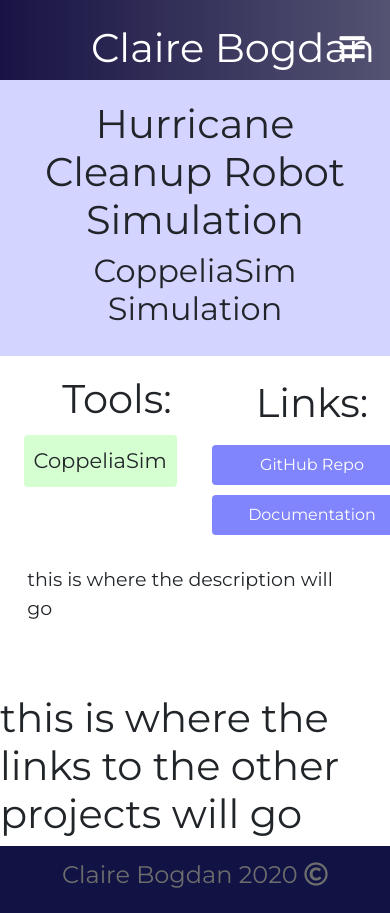
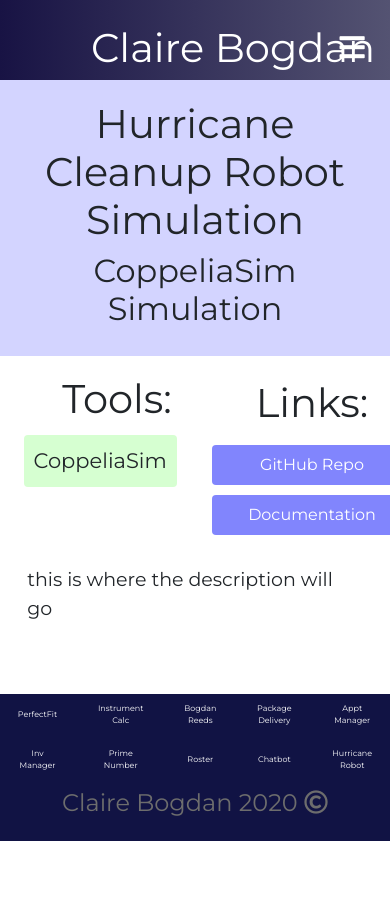
Before and after one commit to clairebogdan/portfolio, a React (Create React App) app: page /hurricane in a window 390 px wide. After the commit the page ends 844 px from the top, so only its background shows below. Built offline with nearby package versions, Linux system fonts and the light colour scheme; the HTML template or start-up script is replaced by a standard one.

Commit message:
Finished project nav bar, removed the GoBack link

```diff
--- a/src/components/navbar/ProjectNav.js
+++ b/src/components/navbar/ProjectNav.js
@@ -1,12 +1,55 @@
 import React from 'react';
 import { Link } from 'react-router-dom'
+import '../styles/ProjectNav.css'
 
 
 function ProjectNav() {
 
     return (
         <>
-        <h1>this is where the links to the other projects will go</h1>
+        <nav className='project-nav'>
+
+            <Link to="/perfectfit" className='project-nav-link'>
+                PerfectFit
+            </Link>
+
+            <Link to="/instrumentcalc" className='project-nav-link'>
+                Instrument Calc
+            </Link>
+
+            <Link to="/bogdanreeds" className='project-nav-link'>
+                Bogdan Reeds
+            </Link>
+
+            <Link to="/packagedelivery" className='project-nav-link'>
+                Package Delivery
+            </Link>
+
+            <Link to="/appointmentmanager" className='project-nav-link'>
+                Appt Manager
+            </Link>
+
+            <Link to="/inventorymanager" className='project-nav-link'>
+                Inv Manager
+            </Link>
+
+            <Link to="/primenumber" className='project-nav-link'>
+                Prime Number
+            </Link>
+
+            <Link to="/roster" className='project-nav-link'>
+                Roster
+            </Link>
+
+            <Link to="/chatbot" className='project-nav-link'>
+                Chatbot
+            </Link>
+
+            <Link to="/hurricane" className='project-nav-link'>
+                Hurricane Robot
+            </Link>
+
+        </nav>
         </>
     );
 }
--- a/src/components/pages/AppointmentManager.js
+++ b/src/components/pages/AppointmentManager.js
@@ -36,12 +36,6 @@
 
             <ProjectNav/>
 
-            <div className='container2'>
-                <Link to='/portfolio' className='go-back'>
-                    <i class="fas fa-chevron-circle-left"/> Back to Portfolio
-                </Link>
-            </div>
-
         </body>
 
 
--- a/src/components/pages/BogdanReeds.js
+++ b/src/components/pages/BogdanReeds.js
@@ -32,12 +32,6 @@
 
         <ProjectNav />
 
-        <div className='container2'>
-            <Link to='/portfolio' className='go-back'>
-                <i class="fas fa-chevron-circle-left"/> Back to Portfolio
-            </Link>
-        </div>
-
         </body>
 
         </>
--- a/src/components/pages/PrimeNumber.js
+++ b/src/components/pages/PrimeNumber.js
@@ -33,11 +33,6 @@
 
             <ProjectNav />
 
-            <div className='container2'>
-                <Link to='/portfolio' className='go-back'>
-                    <i class="fas fa-chevron-circle-left"/> Back to Portfolio
-                </Link>
-            </div>
         </body>
         </>
         );
--- a/src/components/pages/Roster.js
+++ b/src/components/pages/Roster.js
@@ -32,11 +32,6 @@
 
         <ProjectNav/>
 
-        <div className='container2'>
-            <Link to='/portfolio' className='go-back'>
-                <i class="fas fa-chevron-circle-left"/> Back to Portfolio
-            </Link>
-        </div>
         </body>
         </>
         );
--- /dev/null
+++ b/src/components/styles/ProjectNav.css
@@ -0,0 +1,42 @@
+.project-nav {
+    background: #111344;
+    height: 80px;
+    justify-content: center;
+    align-items: center;
+    font-size: 0.5rem;
+    display: grid;
+    grid-template-columns: repeat(10, auto);
+    grid-gap: 5px;
+    list-style: none;
+    text-align: center;
+    width: 100%;
+}
+
+.project-nav-link {
+    color: white;
+    text-decoration: none;
+    padding: 0.5rem 1rem;
+}
+
+.project-nav-link:hover {
+    background-color: #919191;
+    border-radius: 4px;
+    transition: all 0.3s ease-out;
+}
+
+@media screen and (max-width: 960px) {
+
+    .project-nav {
+        background: #111344;
+        height: 80px;
+        justify-content: center;
+        align-items: center;
+        font-size: 0.5rem;
+        display: grid;
+        grid-template-columns: repeat(5, auto);
+        grid-gap: 5px;
+        list-style: none;
+        text-align: center;
+        width: 100%;
+    }
+}
```
